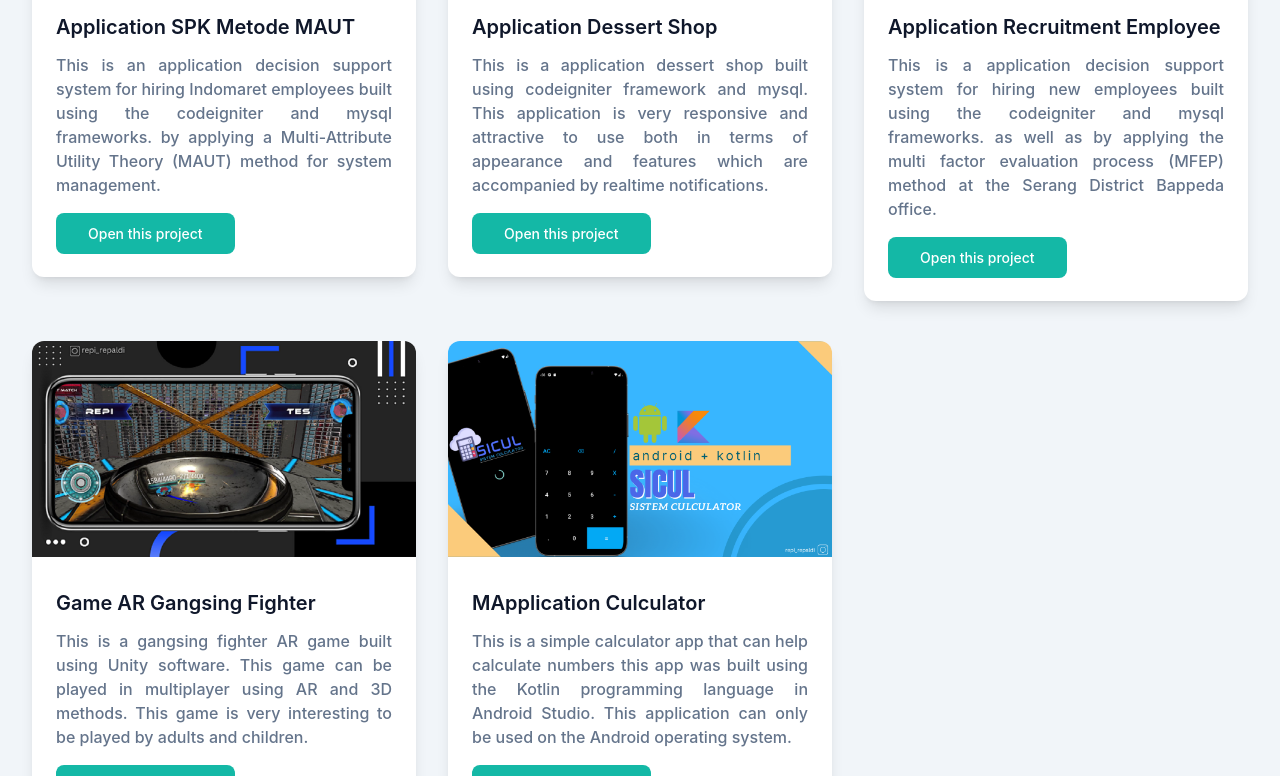
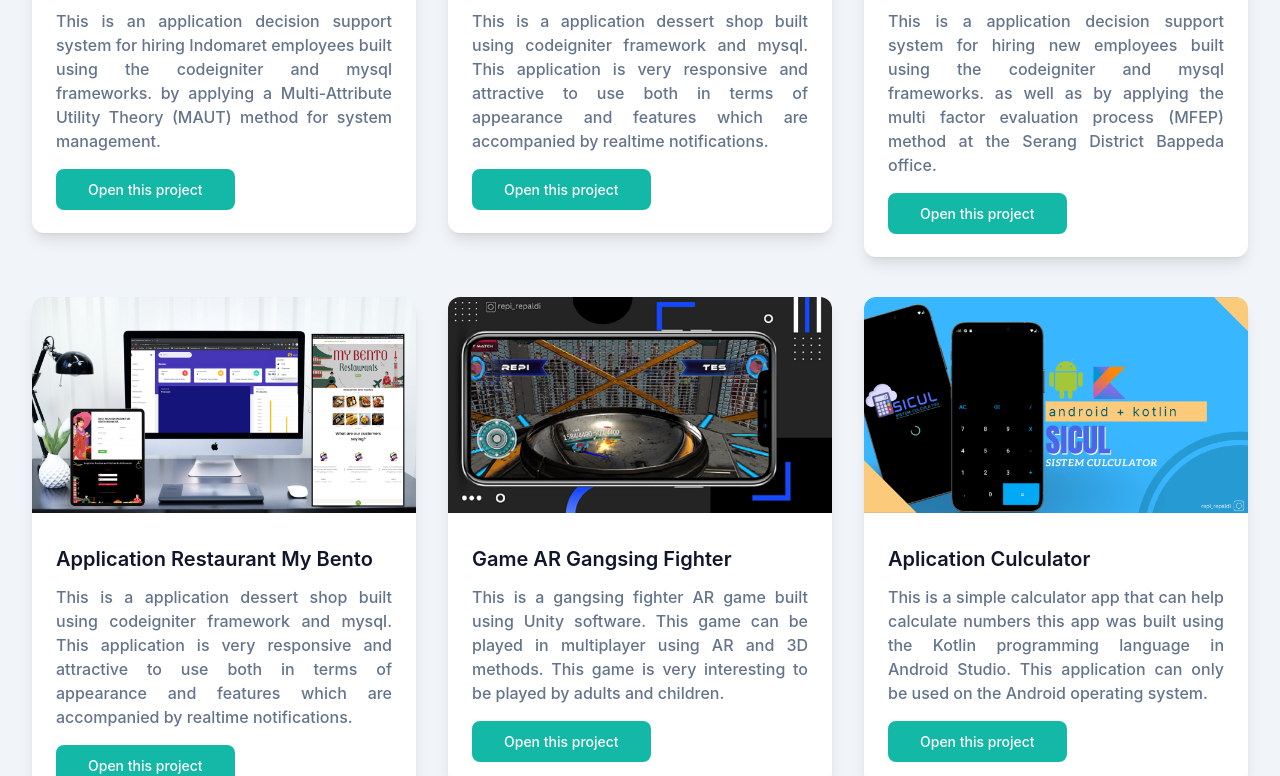
Before and after one commit to REPIREPALDI12/My-Portofolio, a website: page index.html in a window 1280 px wide. Shown: the part 2024-2800 px from the top of the page. Drawn offline with Linux system fonts and the light colour scheme.

Commit message:
udate project

```diff
--- a/index.html
+++ b/index.html
@@ -104,10 +104,12 @@
 
     <!-- About Section Start -->
     <section id="about" class="pt-36 pb-32 dark:bg-dark">
+
+      <!-- <h4 class="mb-4 text-lg font-bold text-primary" align="center">About Me</h4> -->
       <div class="container">
         <div class="flex flex-wrap">
           <div class="mb-10 w-full px- lg:w-1/2">
-            <h4 class="mb-4 text-lg font-bold uppercase text-primary">About Me</h4>
+
             <h2 class="mb-5 max-w-md text-2xl font-bold text-dark dark:text-white lg:text-4xl"> My Summary</h2>
             <p  align="justify" class="max-w-xl text-base font-medium text-secondary lg:text-lg"> Hello!! I'am Repi Repaldi, Bachelor of Informatics Engineering from Serang Raya University with a GPA of 3.94. I'am a hard worker and can be responsible for solving problems. I can work well in a team or on my own initiative. Now I have expertise in operating microsoft office, website development, application android development and operating multimedia applications such as illustrator, premiere pro, photoshop, and the like related to logic. I'am currently looking for opportunities to develop technology and information skills that can be of use to others. I really hope to get the opportunity to work in your company.</p>
           </div>
@@ -260,6 +262,19 @@
             </div>
           </div>
 
+           <div class="w-full px-4 lg:w-1/2 xl:w-1/3">
+            <div class="mb-10 overflow-hidden rounded-xl bg-white shadow-lg dark:bg-slate-800">
+              <img src="dist/img/portfolio/7.png" alt="Programming" class="w-full" />
+              <div class="py-8 px-6">
+                <h3>
+                  <a href="#" class="mb-3 block truncate text-xl font-semibold text-dark hover:text-primary dark:text-white">Application Restaurant My Bento </a>
+                </h3>
+                <p align="justify" class="mb-6 text-base font-medium text-secondary">This is a application dessert shop built using codeigniter framework and mysql. This application is very responsive and attractive to use both in terms of appearance and features which are accompanied by realtime notifications.</p>
+                <a href="http://spk-maut.epizy.com/" class="rounded-lg bg-primary py-3 px-8 text-sm font-medium text-white hover:opacity-80">Open this project</a>
+              </div>
+            </div>
+          </div>
+
           <div class="w-full px-4 lg:w-1/2 xl:w-1/3">
             <div class="mb-10 overflow-hidden rounded-xl bg-white shadow-lg dark:bg-slate-800">
               <img src="dist/img/portfolio/3.png" alt="Mechanical Keyboard" class="w-full" />
@@ -277,7 +292,7 @@
               <img src="dist/img/portfolio/4.png" alt="Coffee" class="w-full" />
               <div class="py-8 px-6">
                 <h3>
-                  <a href="#" class="mb-3 block truncate text-xl font-semibold text-dark hover:text-primary dark:text-white">MApplication Culculator</a>
+                  <a href="#" class="mb-3 block truncate text-xl font-semibold text-dark hover:text-primary dark:text-white">Aplication Culculator</a>
                 </h3>
                 <p align="justify" class="mb-6 text-base font-medium text-secondary">This is a simple calculator app that can help calculate numbers this app was built using the Kotlin programming language in Android Studio. This application can only be used on the Android operating system.</p>
                 <a href="https://github.com/REPIREPALDI12/KotlinCalculatorSederhana_AndroidSutudio.git" class="rounded-lg bg-primary py-3 px-8 text-sm font-medium text-white hover:opacity-80">Open this project</a>
```
Also changed, not shown: dist/img/portfolio/7.png (added).
